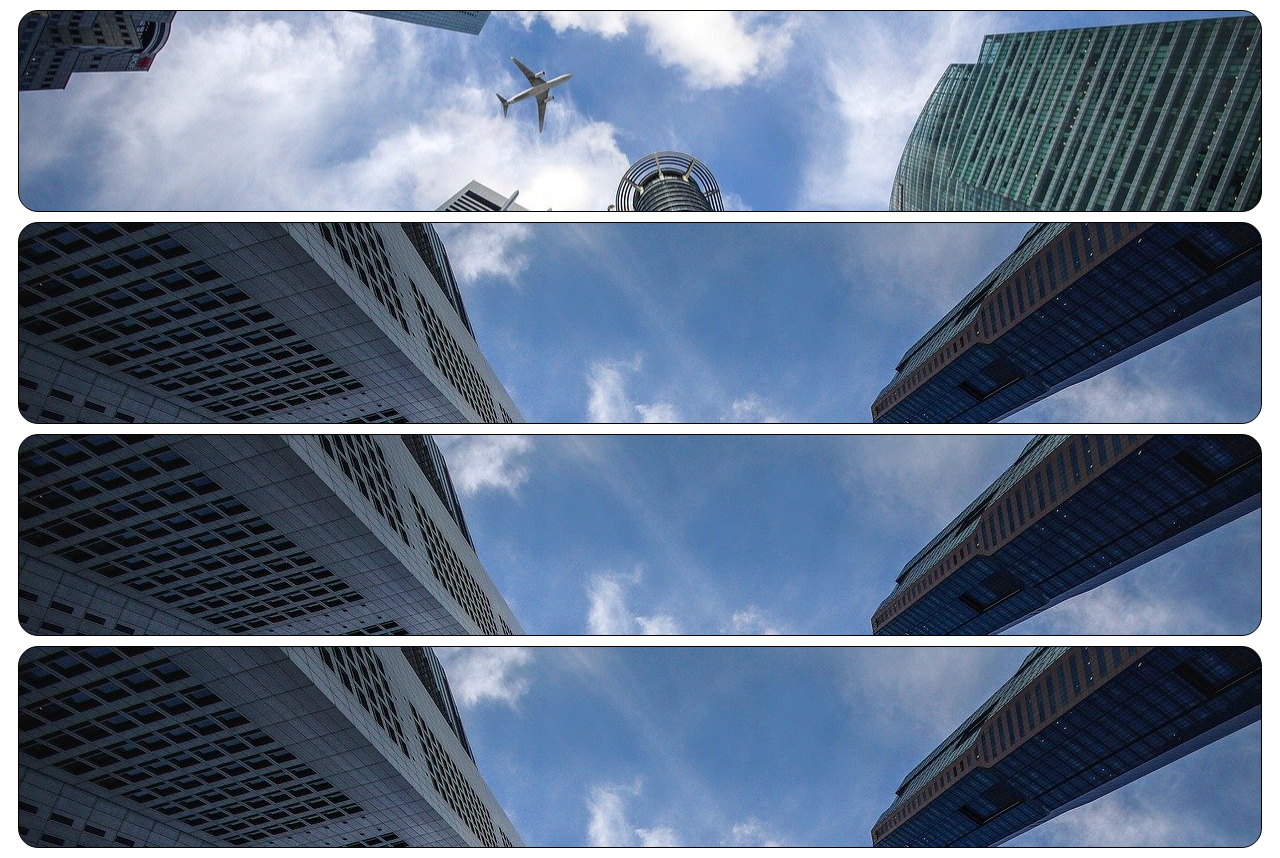
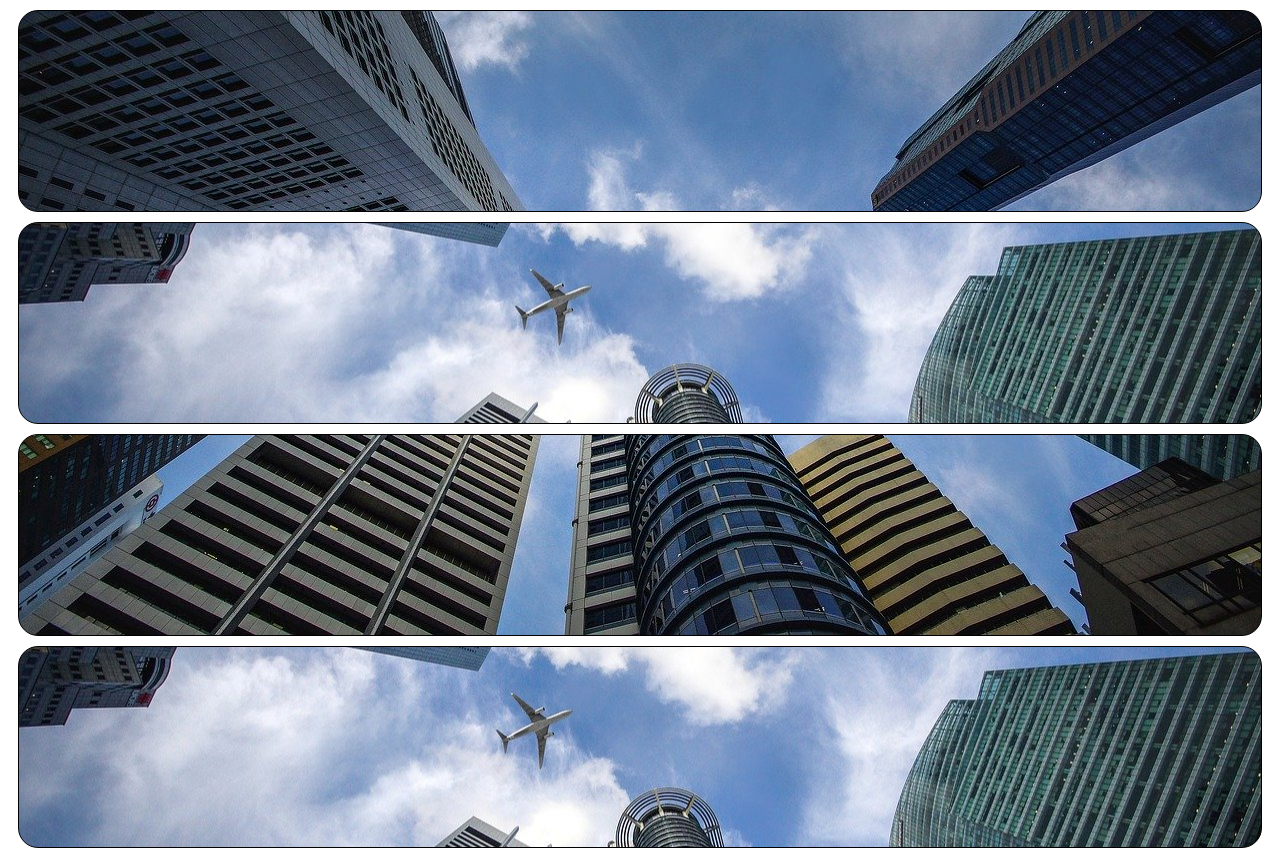
Before and after one commit to fabioperau/aula-html, a plain HTML site: page aula03.html in a window 1280 px wide. Drawn offline with Linux system fonts and the light colour scheme.

Commit message:
correção da imagem

```diff
--- a/aula03.html
+++ b/aula03.html
@@ -17,13 +17,13 @@
         div#q1 {
             background-position: left top;
         }
-        div#q1 {
+        div#q2 {
             background-position: left center;
         }
-        div#q1 {
+        div#q3 {
             background-position: right bottom;
         }
-        div#q1 {
+        div#q4 {
             background-position: center center;
         }
     </style>
```
